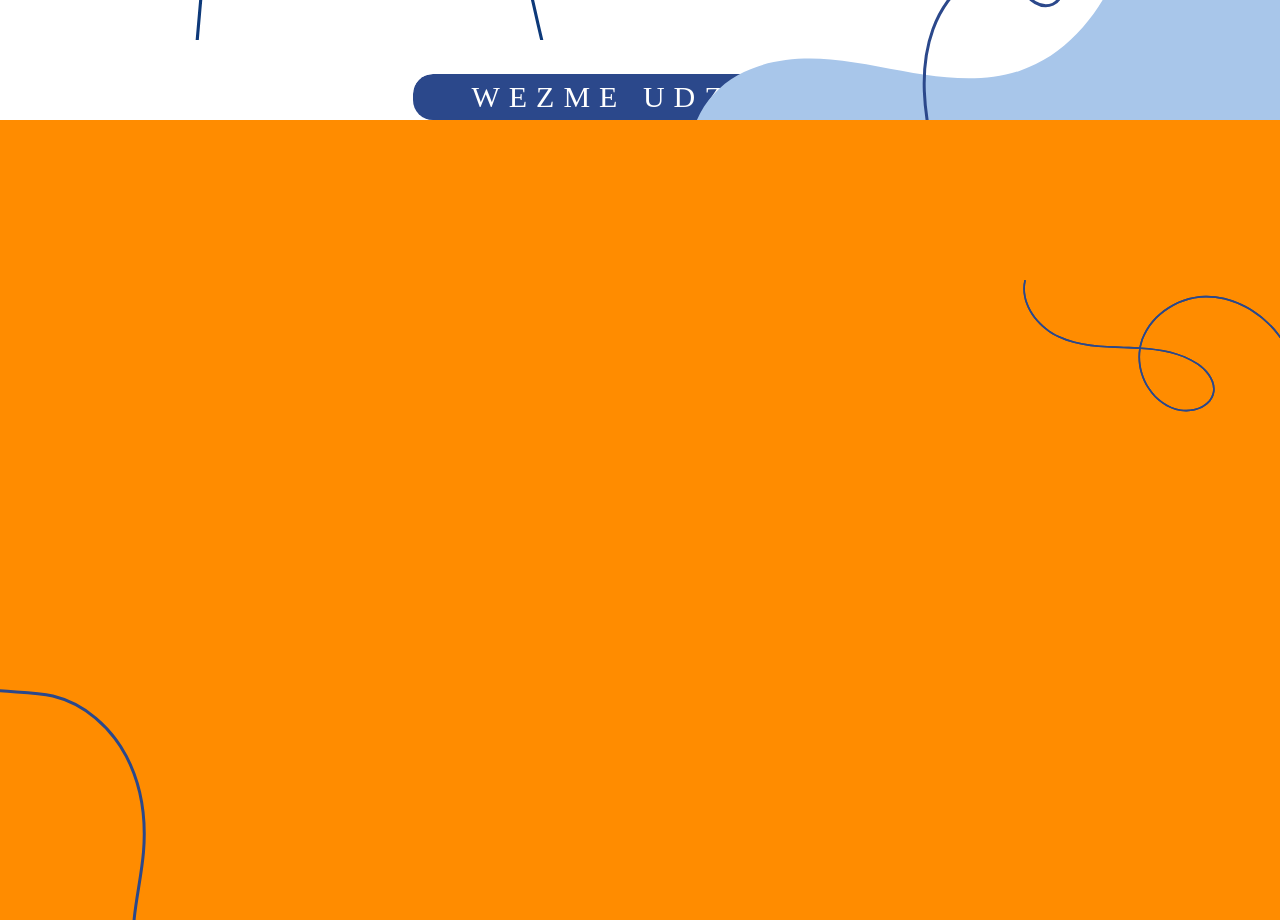
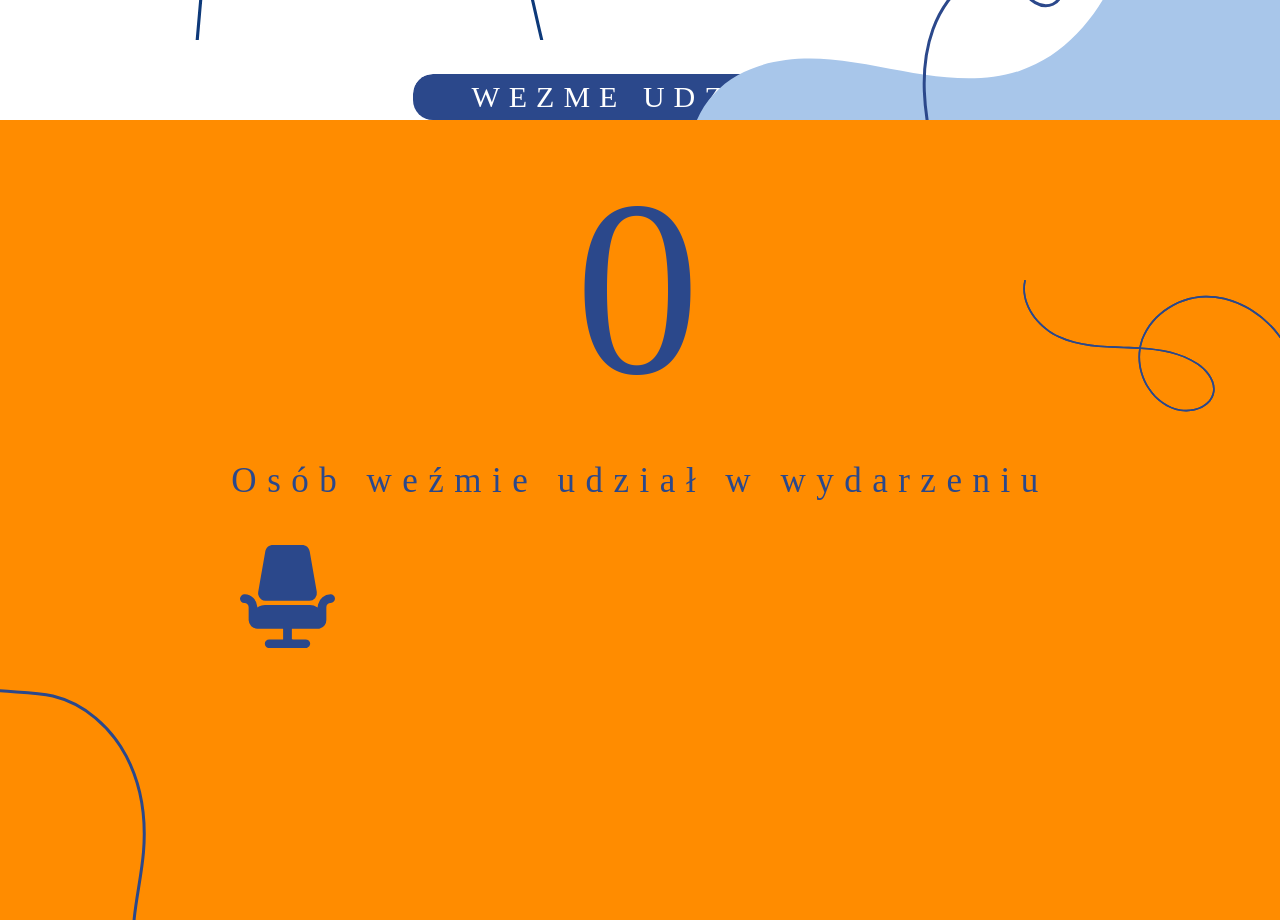
Before and after one commit to tomaszjanrys/inauguracja2, a plain HTML site: page index.html in a window 1280 px wide. Shown: the part 1040-1960 px from the top of the page. Drawn offline with Linux system fonts and the light colour scheme.

Commit message:
first commit1

```diff
--- a/css.css
+++ b/css.css
@@ -178,6 +178,7 @@
 
 /* register */
 .register{
+
     background-color:     darkorange;
     height:                 1000px;
     position:                relative;
@@ -201,3 +202,37 @@
 /* end register */
 
 /* ---------------------------------------------------------- */
+/* Licznik  */
+.counter-1{
+    display:                flex;
+        flex-direction:     column;
+        align-items:        center;
+}
+/* ENd licznik */
+
+/* Text pod licznikiem */
+.counter-1 .counterTxt-1{
+    color:          #2B488B;
+    font:             normal normal normal 250px/337px URW Antiqua;
+    letter-spacing:   5px;
+
+    }
+.mainTxt-1 .txt-1{
+
+    color:              #2B488B;
+    font:               normal normal normal 35px/48px URW Antiqua;
+    letter-spacing:     10.5px;
+
+}
+/*END  Text pod licznikiem */
+/* Fotele */
+.mainArmchais{
+
+    width: 800px;
+}
+.armchairs{
+
+    margin-top:         5%;
+
+}
+/* End Fotele */
--- a/index.html
+++ b/index.html
@@ -61,8 +61,32 @@
         </div>
     </div>
     <div class="register">
+        <!-- Grafika -->
         <img src="MaskGroup5.svg"  alt="" class="mg5-left">
         <img src="MaskGroup6.svg"  alt="" class="mg6-right">
+        <!-- End Grafika -->
+
+        <div class="counter-1">
+            <!-- Licznik i txt-->
+            <p class="counterTxt-1" id="result">
+                0
+            </p>
+            <div class="mainTxt-1">
+                <p class="txt-1">Osób weźmie udział w wydarzeniu</p>
+            </div>
+            <!-- End licznik i txt -->
+            <!-- Fotele -->
+            <div class="mainArmchais">
+                <div class="armchairs">
+
+                    <img src="Group25.svg" alt="armchairs">
+
+                    <p id="create"></p>
+                </div>
+            </div>
+            <!-- End Fotele -->
+        </div>
+
     </div>
 </div>
 
```
Also changed, not shown: Group25.svg (added).
